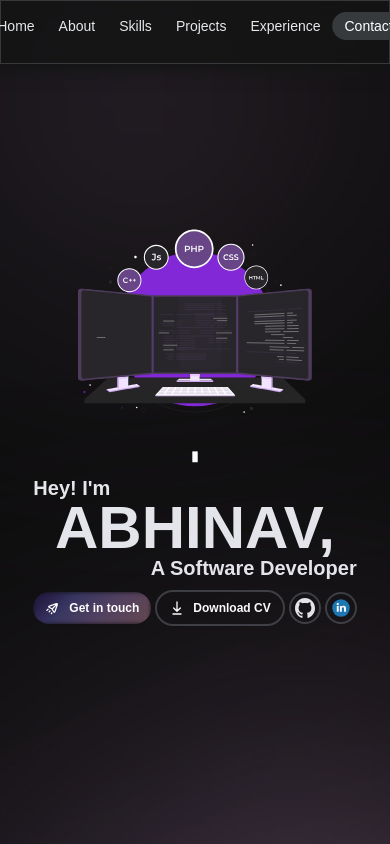
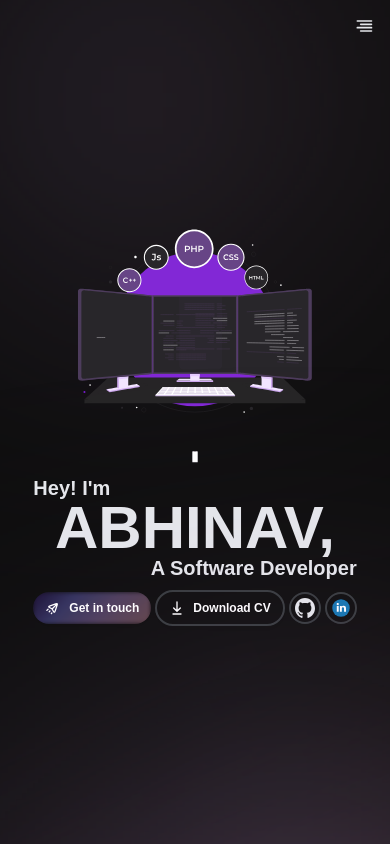
Before and after one commit to abhxnav/portfolio-2024, a Next.js app: page / in a window 390 px wide. Shown: the top 844 px of the page. Built offline with nearby package versions, Linux system fonts and the light colour scheme; a web font is replaced by a local one.

Commit message:
feat : navbar for mobile screens

```diff
--- a/src/components/Navbar.tsx
+++ b/src/components/Navbar.tsx
@@ -6,9 +6,12 @@ import Link from 'next/link'
 import clsx from 'clsx'
 import { useActiveSectionContext } from '@/context/ActiveSectionContext'
 import { navLinks } from '@/constants'
+import { useState } from 'react'
+import Image from 'next/image'
 
 const Navbar = () => {
   const { activeSection, setActiveSection } = useActiveSectionContext()
+  const [isMobileOpen, setMobileOpen] = useState(false)
 
   return (
     <header className="z-50 relative">
@@ -17,10 +20,12 @@ const Navbar = () => {
         initial="hidden"
         whileInView="show"
         viewport={{ once: true }}
-        className="flex fixed top-0 left-1/2 h-16 w-full rounded-none border border-dark-500 bg-dark-600 bg-opacity-80 shadow-lg shadow-dark-600 backdrop-blur-[8px] sm:top-6 sm:h-14 sm:w-[576px] sm:rounded-full"
+        className="hidden sm:flex fixed top-6 left-1/2 h-14 w-[576px] rounded-full border border-dark-500 bg-dark-600 bg-opacity-80 shadow-lg shadow-dark-600 backdrop-blur-[8px]"
       ></motion.div>
-      <nav className="fixed top-1 left-1/2 h-12 -translate-x-1/2 py-2 sm:top-9 sm:h-[initial] sm:py-0">
-        <ul className="flex flex-wrap items-center justify-center gap-y-1 text-sm sm:text-base font-medium text-dark-200 sm:flex-nowrap sm:gap-5 min-w-max">
+
+      {/* Desktop Navbar */}
+      <nav className="fixed top-9 left-1/2 -translate-x-1/2 hidden sm:block">
+        <ul className="flex gap-5 items-center text-base font-medium text-dark-200">
           {navLinks.map((link, idx) => (
             <motion.li
               variants={navLinkVariants(idx)}
@@ -54,6 +59,58 @@ const Navbar = () => {
           ))}
         </ul>
       </nav>
+
+      {/* Mobile Navbar */}
+      <div className="sm:hidden fixed top-4 right-4 z-50">
+        {!isMobileOpen && (
+          <button onClick={() => setMobileOpen(true)}>
+            <Image
+              src="/assets/icons/menu.svg"
+              alt="menu"
+              width={20}
+              height={20}
+            />
+          </button>
+        )}
+
+        {isMobileOpen && (
+          <nav className="fixed inset-0 top-0 bg-dark-700 bg-opacity-95 p-6 flex flex-col items-center justify-center">
+            {/* Close Button */}
+            <button
+              onClick={() => setMobileOpen(false)}
+              className="absolute top-4 right-4"
+            >
+              <Image
+                src="/assets/icons/close.svg"
+                alt="close"
+                width={20}
+                height={20}
+              />
+            </button>
+
+            {/* Navigation Links */}
+            <ul className="flex flex-col items-center space-y-4">
+              {navLinks.map((link) => (
+                <li key={link.name}>
+                  <Link
+                    href={link.path}
+                    onClick={() => {
+                      setActiveSection(link.name)
+                      setMobileOpen(false)
+                    }}
+                    className={clsx(
+                      'text-lg hover:text-white',
+                      activeSection === link.name && 'text-white'
+                    )}
+                  >
+                    {link.name}
+                  </Link>
+                </li>
+              ))}
+            </ul>
+          </nav>
+        )}
+      </div>
     </header>
   )
 }
```
Also changed, not shown: public/assets/icons/close.svg (added).
